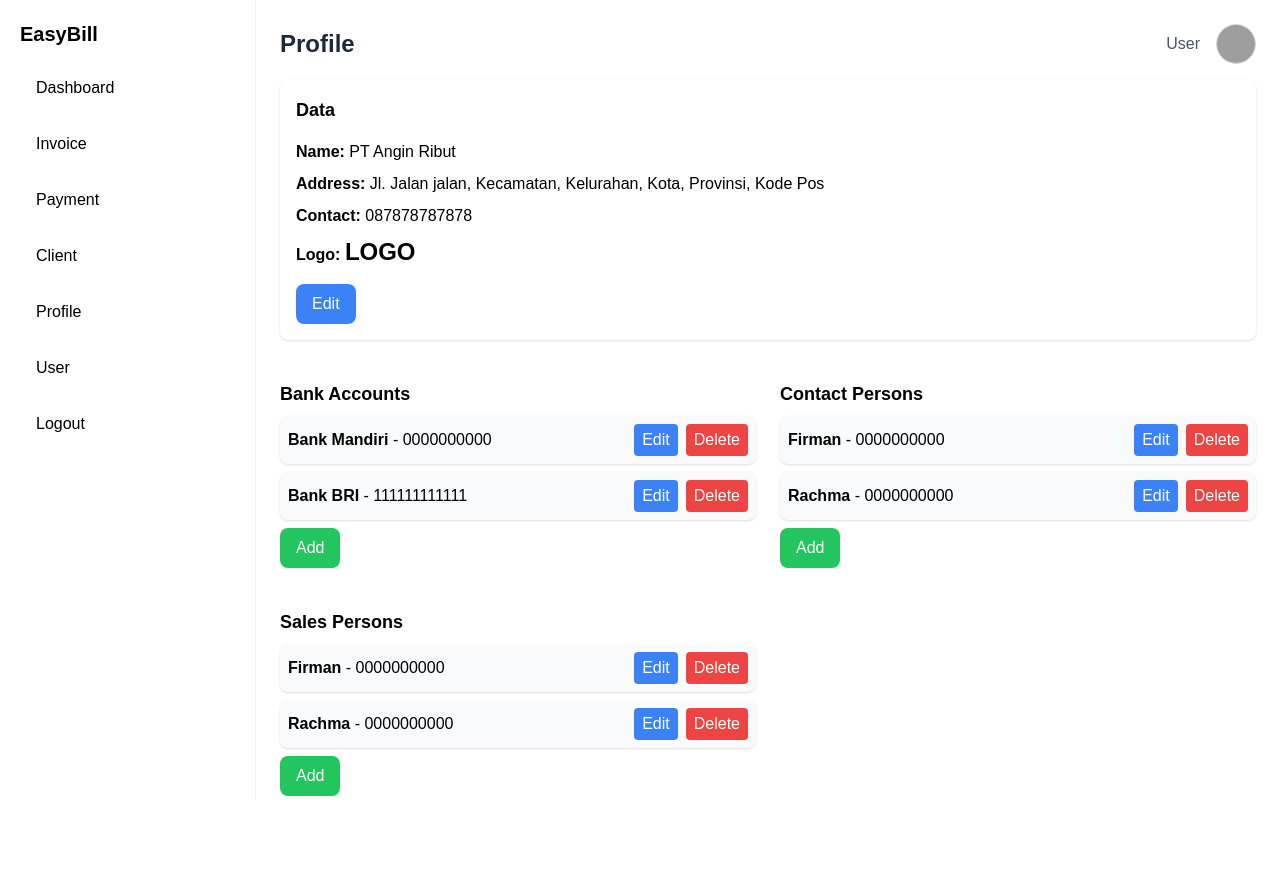
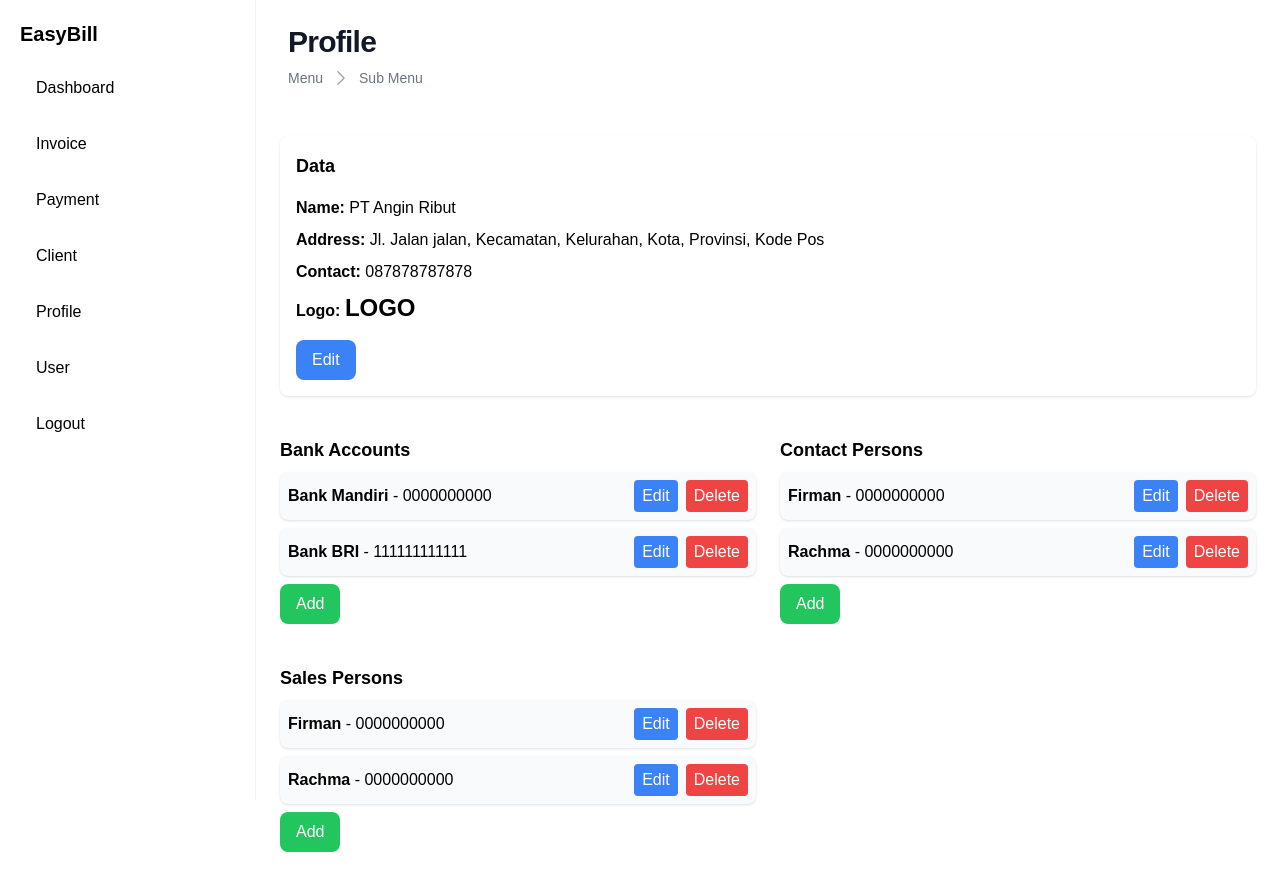
Before and after one commit to rchmfk/invoice-maker, a Next.js app in the folder easy-bill/: page /admin/profile in a window 1280 px wide. Before the commit the page ends 820 px from the top, so only its background shows below. Built offline with nearby package versions, Linux system fonts and the light colour scheme; grey boxes are pictures that could not be loaded.

Commit message:
modify heading profile and user

```diff
--- a/easy-bill/src/app/about/page.tsx
+++ b/easy-bill/src/app/about/page.tsx
@@ -12,7 +12,6 @@ export default function About() {
             <div className="hidden sm:mb-8 sm:flex sm:justify-center">
               <div className="relative rounded-full px-3 py-1 text-sm/6 text-gray-600 ring-1 ring-gray-900/10 hover:ring-gray-900/20">
                 About
-
               </div>
             </div>
           </div>
--- a/easy-bill/src/app/admin/profile/page.tsx
+++ b/easy-bill/src/app/admin/profile/page.tsx
@@ -3,6 +3,8 @@
 import React, { useState } from "react";
 import ProfileCard from "@/components/ProfileCard";
 import ListSection from "@/components/ListSection";
+import { ChevronRightIcon } from "@heroicons/react/24/outline";
+import Link from "next/link";
 
 interface BankAccount {
   name: string;
@@ -87,22 +89,40 @@ const Home: React.FC = () => {
   };
 
   return (
-    <main className="flex-1 p-6">
-      {/* Header */}
-      <header className="flex justify-between items-center mb-4">
-        <div>
-          <h1 className="text-2xl font-bold text-gray-800">Profile</h1>
+    <>
+      <main>
+        <div className="mx-auto max-w-7xl px-4 py-6 sm:px-6 lg:px-8">
+          {/* Header Section */}
+          <div className="lg:flex lg:items-center lg:justify-between">
+            <div className="min-w-0 flex-1">
+              <h2 className="text-2xl/7 font-bold text-gray-900 sm:truncate sm:text-3xl sm:tracking-tight">
+                Profile
+              </h2>
+              <div className="mt-1 flex flex-col sm:mt-0 sm:flex-row sm:flex-wrap sm:space-x-2">
+                <Link
+                  href=""
+                  className="mt-2 flex items-center text-sm text-gray-500"
+                >
+                  Menu
+                </Link>
+                <Link
+                  href=""
+                  className="mt-2 flex items-center text-sm text-gray-500"
+                >
+                  <ChevronRightIcon
+                    aria-hidden="true"
+                    className="mr-2 size-5 shrink-0 text-gray-400"
+                  />
+                  Sub Menu
+                </Link>
               </div>
-        <div className="flex items-center space-x-4">
-          <span className="text-gray-600 font-medium">User</span>
-          <img
-            src="/user-avatar.png"
-            alt="User Avatar"
-            className="w-10 h-10 rounded-full border border-gray-300"
-          />
             </div>
-      </header>
+            <div className="mt-5 flex lg:ml-4 lg:mt-0"></div>
+          </div>
+        </div>
+      </main>
 
+      <div className="flex-1 p-6">
         {/* Profile Card */}
         <ProfileCard />
 
@@ -153,7 +173,8 @@ const Home: React.FC = () => {
             }}
           />
         </section>
-    </main>
+      </div>
+    </>
   );
 };
 
--- a/easy-bill/src/app/admin/user/page.tsx
+++ b/easy-bill/src/app/admin/user/page.tsx
@@ -2,7 +2,11 @@
 
 import React, { useState, ChangeEvent, FormEvent } from "react";
 import { Menu, Transition } from "@headlessui/react";
-import { EllipsisVerticalIcon } from '@heroicons/react/24/solid';
+import {
+  ChevronRightIcon,
+  EllipsisVerticalIcon,
+} from "@heroicons/react/24/solid";
+import Link from "next/link";
 
 interface User {
   id: number;
@@ -50,10 +54,17 @@ const UserManagement: React.FC = () => {
   const [currentPage, setCurrentPage] = useState<number>(1);
   const [itemsPerPage, setItemsPerPage] = useState<number>(5);
 
-  const filteredUsers = users.filter((user) => (roleFilter === "All" || user.role === roleFilter) && user.name.toLowerCase().includes(searchQuery.toLowerCase()));
+  const filteredUsers = users.filter(
+    (user) =>
+      (roleFilter === "All" || user.role === roleFilter) &&
+      user.name.toLowerCase().includes(searchQuery.toLowerCase())
+  );
 
   const totalPages = Math.ceil(filteredUsers.length / itemsPerPage);
-  const paginatedUsers = filteredUsers.slice((currentPage - 1) * itemsPerPage, currentPage * itemsPerPage);
+  const paginatedUsers = filteredUsers.slice(
+    (currentPage - 1) * itemsPerPage,
+    currentPage * itemsPerPage
+  );
 
   const handlePageChange = (page: number): void => {
     setCurrentPage(page);
@@ -65,7 +76,9 @@ const UserManagement: React.FC = () => {
     setCurrentPage(1);
   };
 
-  const handleItemsPerPageChange = (e: ChangeEvent<HTMLSelectElement>): void => {
+  const handleItemsPerPageChange = (
+    e: ChangeEvent<HTMLSelectElement>
+  ): void => {
     setItemsPerPage(Number(e.target.value));
     setCurrentPage(1);
   };
@@ -79,7 +92,18 @@ const UserManagement: React.FC = () => {
     }
 
     if (editingUserId) {
-      setUsers((prevUsers) => prevUsers.map((user) => (user.id === editingUserId ? { ...user, name: popupForm.name, email: popupForm.email, role: popupForm.role } : user)));
+      setUsers((prevUsers) =>
+        prevUsers.map((user) =>
+          user.id === editingUserId
+            ? {
+                ...user,
+                name: popupForm.name,
+                email: popupForm.email,
+                role: popupForm.role,
+              }
+            : user
+        )
+      );
     } else {
       const newUser: User = {
         id: users.length + 1,
@@ -91,7 +115,13 @@ const UserManagement: React.FC = () => {
       setUsers((prevUsers) => [...prevUsers, newUser]);
     }
 
-    setPopupForm({ name: "", email: "", password: "", confirmPassword: "", role: "Client" });
+    setPopupForm({
+      name: "",
+      email: "",
+      password: "",
+      confirmPassword: "",
+      role: "Client",
+    });
     setEditingUserId(null);
     setAddUserPopupOpen(false);
   };
@@ -112,24 +142,57 @@ const UserManagement: React.FC = () => {
   };
 
   const handleDeleteUser = (id: number): void => {
-    const confirmed = window.confirm("Are you sure you want to delete this user?");
+    const confirmed = window.confirm(
+      "Are you sure you want to delete this user?"
+    );
     if (confirmed) {
       setUsers((prevUsers) => prevUsers.filter((user) => user.id !== id));
     }
   };
 
   return (
-    <div className="flex min-h-screen bg-gray-50 text-gray-800">
+    <>
+      <main>
+        <div className="mx-auto max-w-7xl px-4 py-6 sm:px-6 lg:px-8">
+          {/* Header Section */}
+          <div className="lg:flex lg:items-center lg:justify-between">
+            <div className="min-w-0 flex-1">
+              <h2 className="text-2xl/7 font-bold text-gray-900 sm:truncate sm:text-3xl sm:tracking-tight">
+                User
+              </h2>
+              <div className="mt-1 flex flex-col sm:mt-0 sm:flex-row sm:flex-wrap sm:space-x-2">
+                <Link
+                  href=""
+                  className="mt-2 flex items-center text-sm text-gray-500"
+                >
+                  Menu
+                </Link>
+                <Link
+                  href=""
+                  className="mt-2 flex items-center text-sm text-gray-500"
+                >
+                  <ChevronRightIcon
+                    aria-hidden="true"
+                    className="mr-2 size-5 shrink-0 text-gray-400"
+                  />
+                  Sub Menu
+                </Link>
+              </div>
+            </div>
+            <div className="mt-5 flex lg:ml-4 lg:mt-0"></div>
+          </div>
+        </div>
+      </main>
+
         <main className="flex-1 p-6 max-w-6xl mx-auto">
-        <header className="flex justify-between items-center mb-6 bg-white p-4 shadow rounded-md">
-          <h1 className="text-2xl font-bold text-gray-700">User Management</h1>
-          <button className="bg-green-500 hover:bg-green-600 text-white px-4 py-2 rounded-md shadow-md transition" onClick={() => setAddUserPopupOpen(true)}>
-            + Add User
-          </button>
-        </header>
-
           <div className="flex items-center gap-4 mb-4 bg-white p-4 shadow rounded-md">
-          <select className="border p-2 rounded-md shadow-sm focus:ring focus:ring-green-300" value={roleFilter} onChange={(e: ChangeEvent<HTMLSelectElement>) => setRoleFilter(e.target.value)}>
+            <select
+              className="border p-2 rounded-md shadow-sm focus:ring focus:ring-green-300"
+              value={roleFilter}
+              onChange={(e: ChangeEvent<HTMLSelectElement>) =>
+                setRoleFilter(e.target.value)
+              }
+            >
               <option value="All">All</option>
               <option value="Admin">Admin</option>
               <option value="Client">Client</option>
@@ -139,9 +202,14 @@ const UserManagement: React.FC = () => {
               placeholder="Search by name..."
               className="border p-2 rounded-md flex-1 shadow-sm focus:ring focus:ring-green-300"
               value={searchQuery}
-            onChange={(e: ChangeEvent<HTMLInputElement>) => setSearchQuery(e.target.value)}
+              onChange={(e: ChangeEvent<HTMLInputElement>) =>
+                setSearchQuery(e.target.value)
+              }
             />
-          <button className="text-red-500 hover:text-red-600 transition" onClick={handleClearFilter}>
+            <button
+              className="text-red-500 hover:text-red-600 transition"
+              onClick={handleClearFilter}
+            >
               Clear
             </button>
           </div>
@@ -158,12 +226,29 @@ const UserManagement: React.FC = () => {
             </thead>
             <tbody>
               {paginatedUsers.map((user, index) => (
-              <tr key={user.id} className={`${index % 2 === 0 ? "bg-white" : "bg-gray-50"} hover:bg-gray-100 transition`}>
-                <td className="border p-2 text-center">{(currentPage - 1) * itemsPerPage + index + 1}</td>
+                <tr
+                  key={user.id}
+                  className={`${
+                    index % 2 === 0 ? "bg-white" : "bg-gray-50"
+                  } hover:bg-gray-100 transition`}
+                >
+                  <td className="border p-2 text-center">
+                    {(currentPage - 1) * itemsPerPage + index + 1}
+                  </td>
                   <td className="border p-2">{user.name}</td>
                   <td className="border p-2">{user.email}</td>
                   <td className="border p-2 text-center">
-                  <span className={`px-2 py-1 rounded text-white text-sm ${user.role === "Admin" ? "bg-green-500" : user.role === "Client" ? "bg-yellow-500" : "bg-blue-500"}`}>{user.role}</span>
+                    <span
+                      className={`px-2 py-1 rounded text-white text-sm ${
+                        user.role === "Admin"
+                          ? "bg-green-500"
+                          : user.role === "Client"
+                          ? "bg-yellow-500"
+                          : "bg-blue-500"
+                      }`}
+                    >
+                      {user.role}
+                    </span>
                   </td>
                   <td className="border p-2 text-center">
                     <Menu as="div" className="relative inline-block text-left">
@@ -182,14 +267,24 @@ const UserManagement: React.FC = () => {
                           <div className="py-1">
                             <Menu.Item>
                               {({ active }) => (
-                              <button className={`${active ? "bg-gray-100" : ""} block w-full text-left px-4 py-2 text-sm text-gray-700`} onClick={() => handleEditUser(user.id)}>
+                                <button
+                                  className={`${
+                                    active ? "bg-gray-100" : ""
+                                  } block w-full text-left px-4 py-2 text-sm text-gray-700`}
+                                  onClick={() => handleEditUser(user.id)}
+                                >
                                   Edit
                                 </button>
                               )}
                             </Menu.Item>
                             <Menu.Item>
                               {({ active }) => (
-                              <button className={`${active ? "bg-red-100" : ""} block w-full text-left px-4 py-2 text-sm text-red-600`} onClick={() => handleDeleteUser(user.id)}>
+                                <button
+                                  className={`${
+                                    active ? "bg-red-100" : ""
+                                  } block w-full text-left px-4 py-2 text-sm text-red-600`}
+                                  onClick={() => handleDeleteUser(user.id)}
+                                >
                                   Delete
                                 </button>
                               )}
@@ -209,7 +304,12 @@ const UserManagement: React.FC = () => {
               <label htmlFor="items-per-page" className="text-sm text-gray-700">
                 Items per page:
               </label>
-            <select id="items-per-page" value={itemsPerPage} onChange={handleItemsPerPageChange} className="border p-1 ml-2 rounded-md shadow-sm focus:ring focus:ring-green-300">
+              <select
+                id="items-per-page"
+                value={itemsPerPage}
+                onChange={handleItemsPerPageChange}
+                className="border p-1 ml-2 rounded-md shadow-sm focus:ring focus:ring-green-300"
+              >
                 {[5, 10, 15].map((size) => (
                   <option key={size} value={size}>
                     {size}
@@ -218,13 +318,29 @@ const UserManagement: React.FC = () => {
               </select>
             </div>
             <div>
-            <button disabled={currentPage === 1} onClick={() => handlePageChange(currentPage - 1)} className={`px-3 py-1 border rounded-md ${currentPage === 1 ? "text-gray-400 cursor-not-allowed" : "text-gray-700"}`}>
+              <button
+                disabled={currentPage === 1}
+                onClick={() => handlePageChange(currentPage - 1)}
+                className={`px-3 py-1 border rounded-md ${
+                  currentPage === 1
+                    ? "text-gray-400 cursor-not-allowed"
+                    : "text-gray-700"
+                }`}
+              >
                 Previous
               </button>
               <span className="mx-2 text-sm text-gray-700">
                 {currentPage} of {totalPages}
               </span>
-            <button disabled={currentPage === totalPages} onClick={() => handlePageChange(currentPage + 1)} className={`px-3 py-1 border rounded-md ${currentPage === totalPages ? "text-gray-400 cursor-not-allowed" : "text-gray-700"}`}>
+              <button
+                disabled={currentPage === totalPages}
+                onClick={() => handlePageChange(currentPage + 1)}
+                className={`px-3 py-1 border rounded-md ${
+                  currentPage === totalPages
+                    ? "text-gray-400 cursor-not-allowed"
+                    : "text-gray-700"
+                }`}
+              >
                 Next
               </button>
             </div>
@@ -233,68 +349,110 @@ const UserManagement: React.FC = () => {
           {isAddUserPopupOpen && (
             <div className="fixed inset-0 bg-black bg-opacity-50 flex items-center justify-center z-50">
               <div className="bg-white rounded-lg p-6 w-full max-w-md">
-              <h2 className="text-xl font-bold mb-4">{editingUserId ? "Edit User" : "Add New User"}</h2>
+                <h2 className="text-xl font-bold mb-4">
+                  {editingUserId ? "Edit User" : "Add New User"}
+                </h2>
                 <form onSubmit={handleAddUserSubmit}>
                   <div className="mb-4">
-                  <label htmlFor="name" className="block text-sm text-gray-700">
+                    <label
+                      htmlFor="name"
+                      className="block text-sm text-gray-700"
+                    >
                       Name
                     </label>
                     <input
                       id="name"
                       type="text"
                       value={popupForm.name}
-                    onChange={(e: ChangeEvent<HTMLInputElement>) => setPopupForm((prev) => ({ ...prev, name: e.target.value }))}
+                      onChange={(e: ChangeEvent<HTMLInputElement>) =>
+                        setPopupForm((prev) => ({
+                          ...prev,
+                          name: e.target.value,
+                        }))
+                      }
                       className="w-full border p-2 rounded-md shadow-sm focus:ring focus:ring-green-300"
                       required
                     />
                   </div>
                   <div className="mb-4">
-                  <label htmlFor="email" className="block text-sm text-gray-700">
+                    <label
+                      htmlFor="email"
+                      className="block text-sm text-gray-700"
+                    >
                       Email
                     </label>
                     <input
                       id="email"
                       type="email"
                       value={popupForm.email}
-                    onChange={(e: ChangeEvent<HTMLInputElement>) => setPopupForm((prev) => ({ ...prev, email: e.target.value }))}
+                      onChange={(e: ChangeEvent<HTMLInputElement>) =>
+                        setPopupForm((prev) => ({
+                          ...prev,
+                          email: e.target.value,
+                        }))
+                      }
                       className="w-full border p-2 rounded-md shadow-sm focus:ring focus:ring-green-300"
                       required
                     />
                   </div>
                   <div className="mb-4">
-                  <label htmlFor="password" className="block text-sm text-gray-700">
+                    <label
+                      htmlFor="password"
+                      className="block text-sm text-gray-700"
+                    >
                       Password
                     </label>
                     <input
                       id="password"
                       type="password"
                       value={popupForm.password}
-                    onChange={(e: ChangeEvent<HTMLInputElement>) => setPopupForm((prev) => ({ ...prev, password: e.target.value }))}
+                      onChange={(e: ChangeEvent<HTMLInputElement>) =>
+                        setPopupForm((prev) => ({
+                          ...prev,
+                          password: e.target.value,
+                        }))
+                      }
                       className="w-full border p-2 rounded-md shadow-sm focus:ring focus:ring-green-300"
                       required={!editingUserId}
                     />
                   </div>
                   <div className="mb-4">
-                  <label htmlFor="confirmPassword" className="block text-sm text-gray-700">
+                    <label
+                      htmlFor="confirmPassword"
+                      className="block text-sm text-gray-700"
+                    >
                       Confirm Password
                     </label>
                     <input
                       id="confirmPassword"
                       type="password"
                       value={popupForm.confirmPassword}
-                    onChange={(e: ChangeEvent<HTMLInputElement>) => setPopupForm((prev) => ({ ...prev, confirmPassword: e.target.value }))}
+                      onChange={(e: ChangeEvent<HTMLInputElement>) =>
+                        setPopupForm((prev) => ({
+                          ...prev,
+                          confirmPassword: e.target.value,
+                        }))
+                      }
                       className="w-full border p-2 rounded-md shadow-sm focus:ring focus:ring-green-300"
                       required={!editingUserId}
                     />
                   </div>
                   <div className="mb-4">
-                  <label htmlFor="role" className="block text-sm text-gray-700">
+                    <label
+                      htmlFor="role"
+                      className="block text-sm text-gray-700"
+                    >
                       Role
                     </label>
                     <select
                       id="role"
                       value={popupForm.role}
-                    onChange={(e: ChangeEvent<HTMLSelectElement>) => setPopupForm((prev) => ({ ...prev, role: e.target.value }))}
+                      onChange={(e: ChangeEvent<HTMLSelectElement>) =>
+                        setPopupForm((prev) => ({
+                          ...prev,
+                          role: e.target.value,
+                        }))
+                      }
                       className="w-full border p-2 rounded-md shadow-sm focus:ring focus:ring-green-300"
                     >
                       <option value="Client">Client</option>
@@ -312,7 +470,10 @@ const UserManagement: React.FC = () => {
                     >
                       Cancel
                     </button>
-                  <button type="submit" className="px-4 py-2 bg-green-500 hover:bg-green-600 text-white rounded-md text-sm">
+                    <button
+                      type="submit"
+                      className="px-4 py-2 bg-green-500 hover:bg-green-600 text-white rounded-md text-sm"
+                    >
                       {editingUserId ? "Save Changes" : "Add User"}
                     </button>
                   </div>
@@ -321,7 +482,7 @@ const UserManagement: React.FC = () => {
             </div>
           )}
         </main>
-    </div>
+    </>
   );
 };
 
```
Lines whose indentation alone changed are shown as unchanged.
